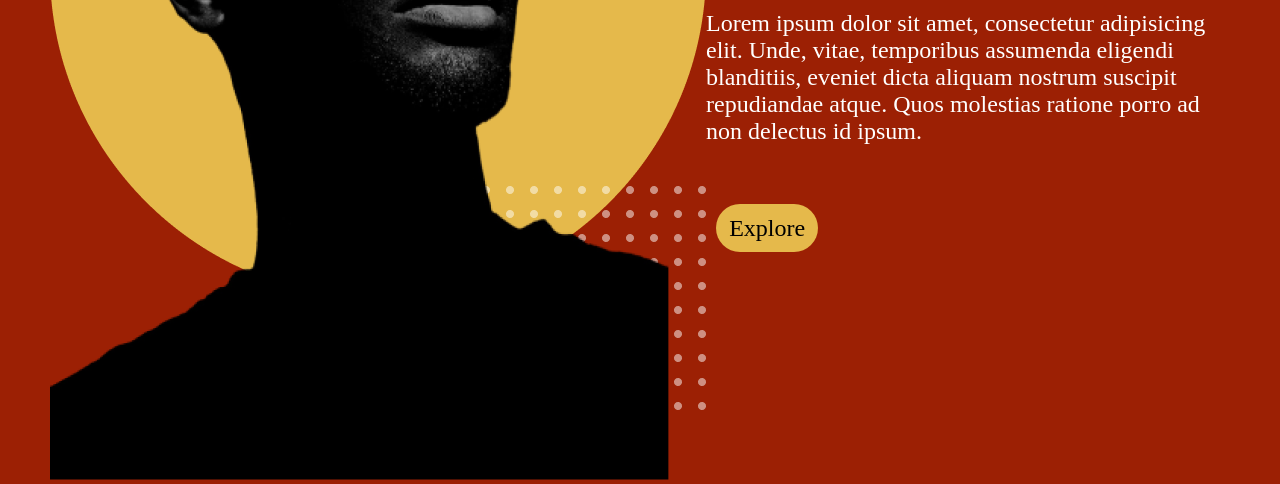
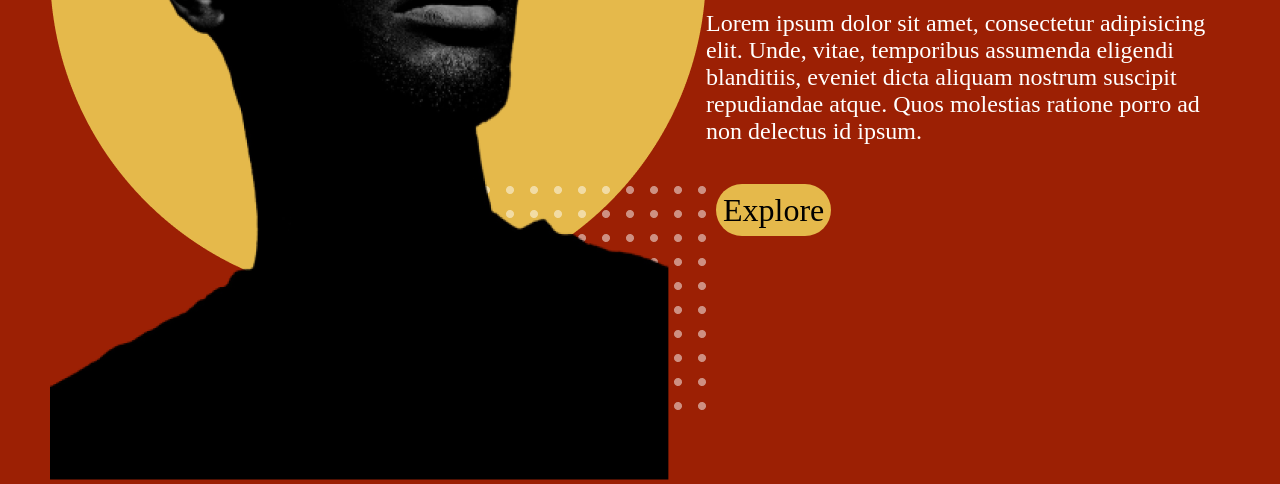
Before and after one commit to VeronicaRuizBautista/landingPages, a plain HTML site: page index.html in a window 1280 px wide. Shown: the part 432-916 px from the top of the page. Drawn offline with Linux system fonts and the light colour scheme.

Commit message:
feat: :zap: Mejoras al boton
Se agregaron mejoras a la apariencia y manejo del boton

```diff
--- a/css/style.css
+++ b/css/style.css
@@ -36,20 +36,21 @@ body {
     font-size: x-large;
 }
 .btn {
-    padding-top: 50px;
+    padding-top: 30px;
     grid-area: btn;
     padding-left: 10px;
 }
 .btn button {
-    width: 8vw;
-    height: 6vh;
+    width: 9vw;
+    height: 6.5vh;
     padding: 3px;
-    font-size: x-large;
+    font-size: 2em;
     border: none;
     background-color: var(--color-mostaza);
     border-radius: 30px;
 }
 .boton:hover{
     cursor: pointer;
-    font-weight: bold
+    transition: .3s;
+    box-shadow: 0 0 8px var(--color-mostaza);
 }
```
